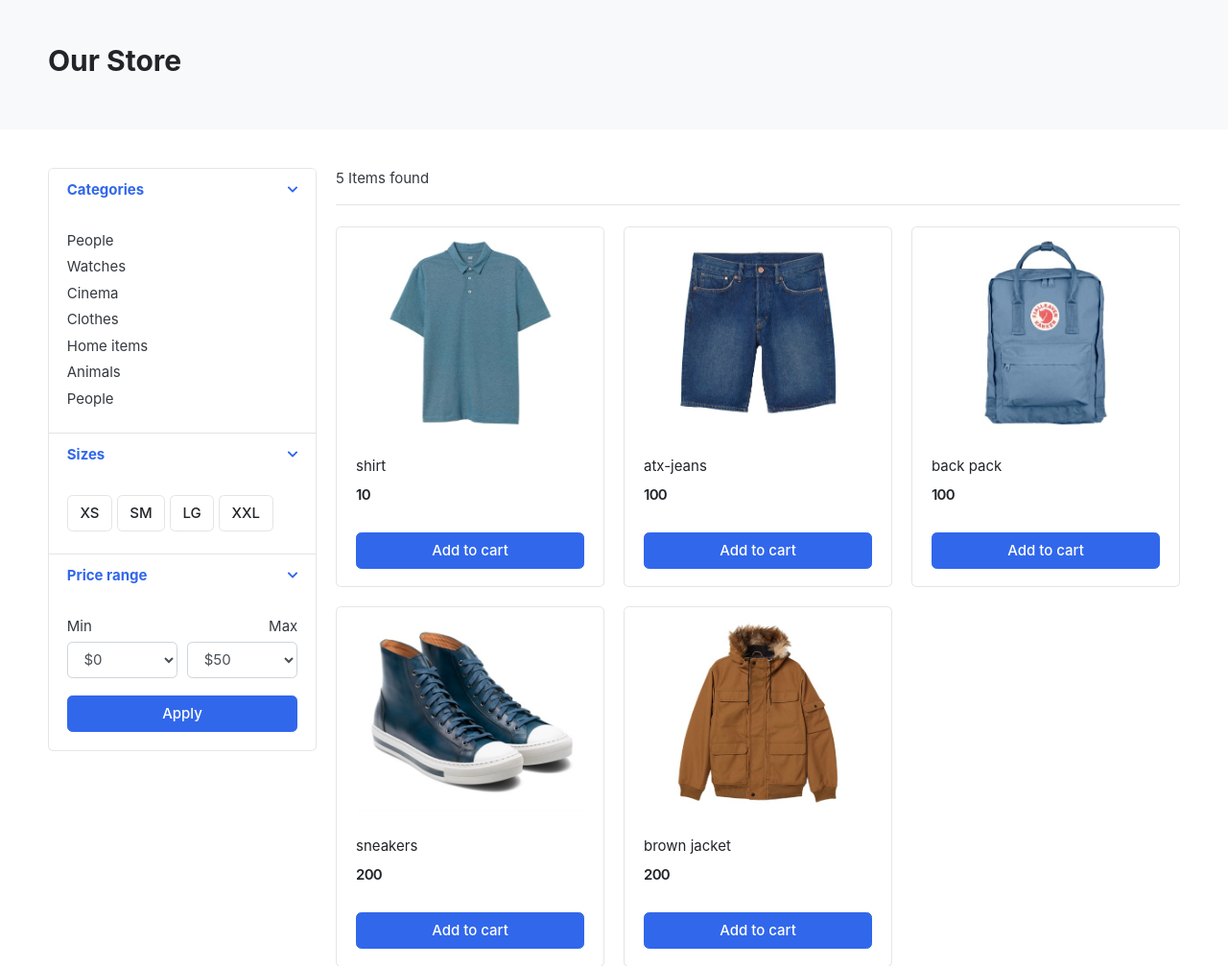
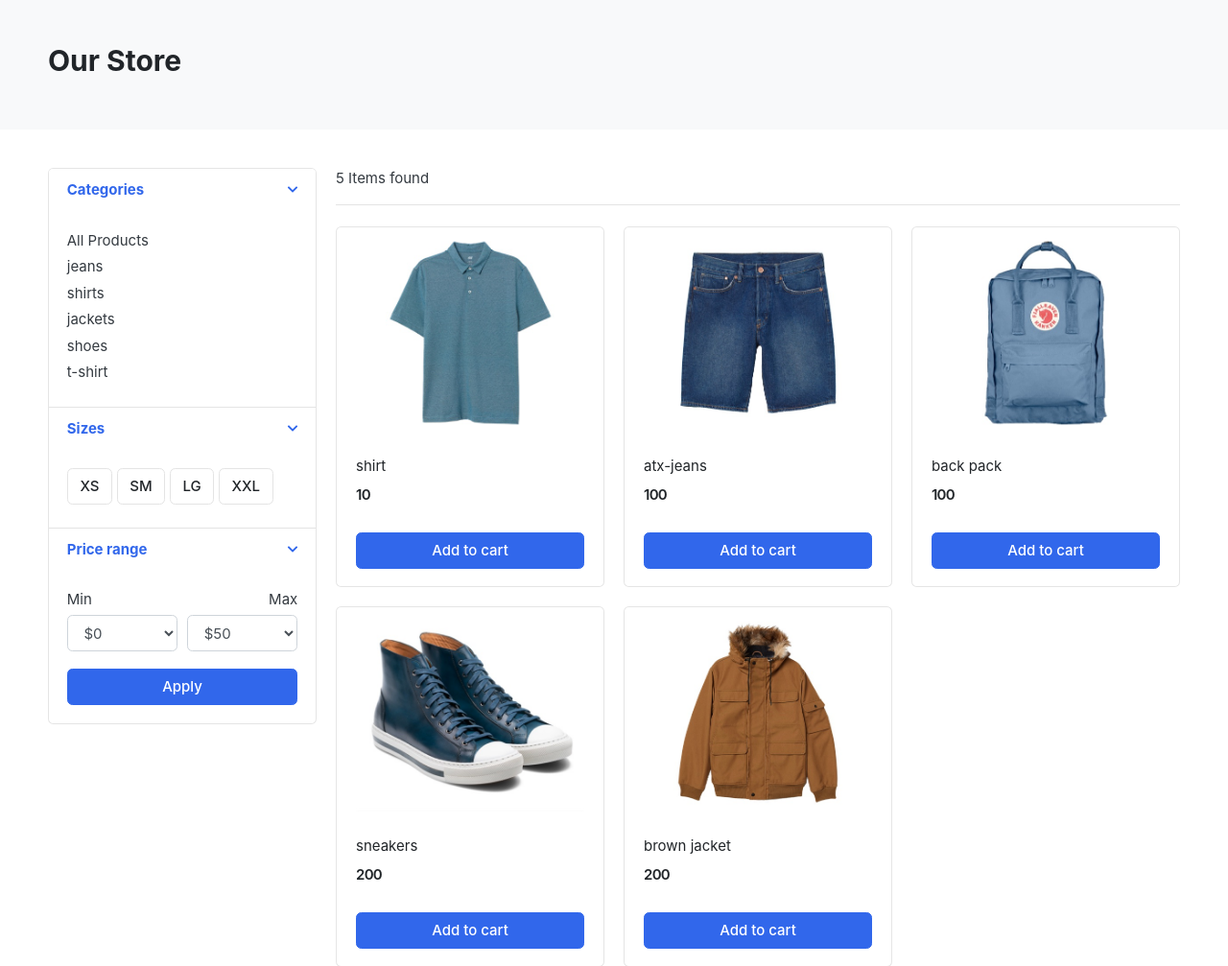
Before and after one commit to GianlorenzoDercole/greatcart, a Django app: page /store/ in a window 1280 px wide. Shown: the part 119-1126 px from the top of the page at 96% size. Run offline with Django 4.2, Linux system fonts and the light colour scheme; data comes from the database, SQL or seed files in the repository; some libraries are stand-ins or nearby versions; some web fonts are replaced.

Commit message:
added links for categories see store.html line 32

```diff
--- a/category/models.py
+++ b/category/models.py
@@ -1,5 +1,6 @@
 from django.db import models
 
+from django.urls import reverse
 # Create your models here.
 class Category(models.Model):
     category_name = models.CharField(max_length=50,unique=True)
@@ -11,5 +12,8 @@ class Category(models.Model):
          verbose_name = 'category'
          verbose_name_plural = 'categories'
 
+    def get_url(self):
+        return reverse('products_by_category', args=[self.slug])
+
     def __str__(self):
         return self.category_name
--- a/templates/includes/navbar.html
+++ b/templates/includes/navbar.html
@@ -37,8 +37,9 @@
                     <i class="fa fa-bars"></i> All category
                 </button>
                 <div class="dropdown-menu">
+                    <a class='dropdown-item' href="{% url 'store' %}"> All Products  </a>
                     {% for category in links %}
-                        <a class="dropdown-item" href="#">{{ category.category_name }} </a>
+                        <a class="dropdown-item" href="{{ category.get_url }}">{{ category.category_name }} </a>
                     {% endfor %}
                 </div>
             </div>  <!-- category-wrap.// -->
--- a/templates/store/store.html
+++ b/templates/store/store.html
@@ -29,13 +29,11 @@
                     <div class="card-body">
 
                         <ul class="list-menu">
-                        <li><a href="#">People  </a></li>
-                        <li><a href="#">Watches </a></li>
-                        <li><a href="#">Cinema  </a></li>
-                        <li><a href="#">Clothes  </a></li>
-                        <li><a href="#">Home items </a></li>
-                        <li><a href="#">Animals</a></li>
-                        <li><a href="#">People </a></li>
+                            <li><a href="{% url 'store' %}"> All Products  </a></li>
+                            {% for category in links %}
+                                <li><a href="{{ category.get_url }}">{{ category.category_name }}  </a></li>
+                            {% endfor %}
+
                         </ul>
 
                     </div> <!-- card-body.// -->
```
